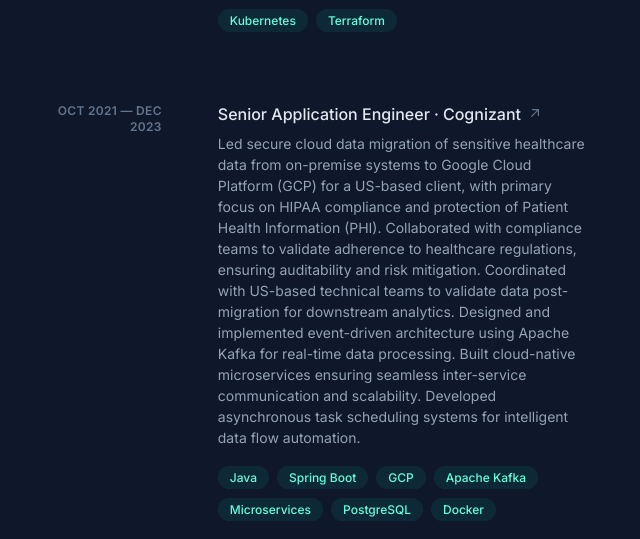
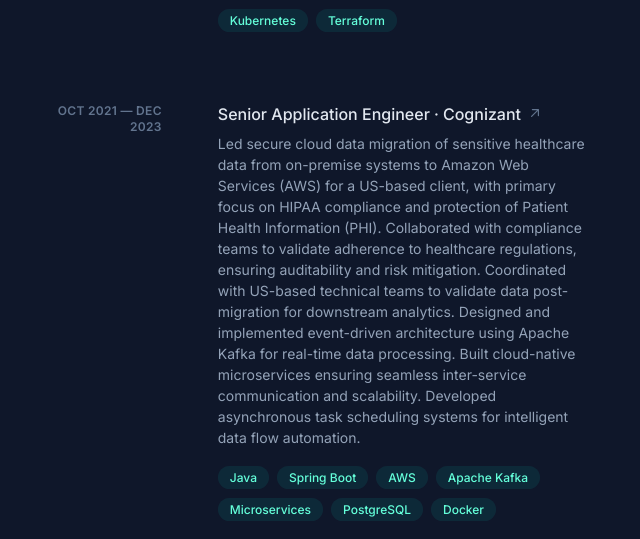
Before and after one commit to inzemambaig/portfolio_web, a Next.js app: page / in a window 1280 px wide. Shown: the part 983-1522 px from the top of the page, without its empty margins (571-1211 px from the left). Built offline with nearby package versions, Linux system fonts and the light colour scheme.

Commit message:
update experience entry to reflect migration project from GCP to AWS and adjust tech stack accordingly

```diff
--- a/data/experience.ts
+++ b/data/experience.ts
@@ -23,8 +23,8 @@
     companyUrl: "https://www.cognizant.com",
     period: "Oct 2021 — Dec 2023",
     description:
-      "Led secure cloud data migration of sensitive healthcare data from on-premise systems to Google Cloud Platform (GCP) for a US-based client, with primary focus on HIPAA compliance and protection of Patient Health Information (PHI). Collaborated with compliance teams to validate adherence to healthcare regulations, ensuring auditability and risk mitigation. Coordinated with US-based technical teams to validate data post-migration for downstream analytics. Designed and implemented event-driven architecture using Apache Kafka for real-time data processing. Built cloud-native microservices ensuring seamless inter-service communication and scalability. Developed asynchronous task scheduling systems for intelligent data flow automation.",
-    techStack: ["Java", "Spring Boot", "GCP", "Apache Kafka", "Microservices", "PostgreSQL", "Docker"],
+      "Led secure cloud data migration of sensitive healthcare data from on-premise systems to Amazon Web Services (AWS) for a US-based client, with primary focus on HIPAA compliance and protection of Patient Health Information (PHI). Collaborated with compliance teams to validate adherence to healthcare regulations, ensuring auditability and risk mitigation. Coordinated with US-based technical teams to validate data post-migration for downstream analytics. Designed and implemented event-driven architecture using Apache Kafka for real-time data processing. Built cloud-native microservices ensuring seamless inter-service communication and scalability. Developed asynchronous task scheduling systems for intelligent data flow automation.",
+    techStack: ["Java", "Spring Boot", "AWS", "Apache Kafka", "Microservices", "PostgreSQL", "Docker"],
   },
   {
     role: "Application Engineer",
```
